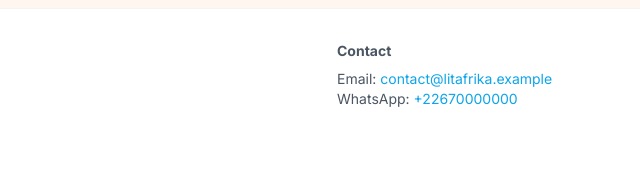
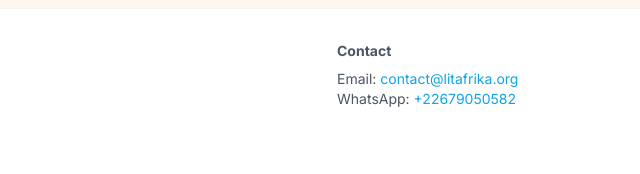
Before and after one commit to SABSAW/litafrika-site, a plain HTML site: page index.html in a window 1280 px wide. Shown: the part 2206-2380 px from the top of the page, 527-1167 px from the left. Drawn offline with nearby package versions, Linux system fonts and the light colour scheme.

Commit message:
Ma mise à jour (numero whatsapp, adresse e-mail)

```diff
--- a/index.html
+++ b/index.html
@@ -203,8 +203,8 @@
       </div>
       <div>
         <strong class="block mb-2" data-i18n="footer.contact">Contact</strong>
-        <p>Email: <a id="contactEmail" href="#" class="link">contact@litafrika.example</a></p>
-        <p>WhatsApp: <a id="contactWa" href="#" target="_blank" class="link">+22670000000</a></p>
+        <p>Email: <a id="contactEmail" href="#" class="link">contact@litafrika.org</a></p>
+        <p>WhatsApp: <a id="contactWa" href="#" target="_blank" class="link">+22679050582</a></p>
       </div>
     </div>
     <div class="text-center text-xs text-gray-400 pb-6">© <span id="year"></span> LitAfrika. <span data-i18n="footer.rights">Tous droits réservés.</span></div>
@@ -429,7 +429,7 @@
       loadVersion();
 
       const CONTACT_WA = '+22679050582';
-      const CONTACT_EMAIL = 'contact@litafrika.example';
+      const CONTACT_EMAIL = 'contact@litafrika.org';
       const waA = document.getElementById('contactWa');
       const mailA = document.getElementById('contactEmail');
       if (waA) waA.href = 'https://wa.me/' + CONTACT_WA.replace(/\\D/g,'');
```
